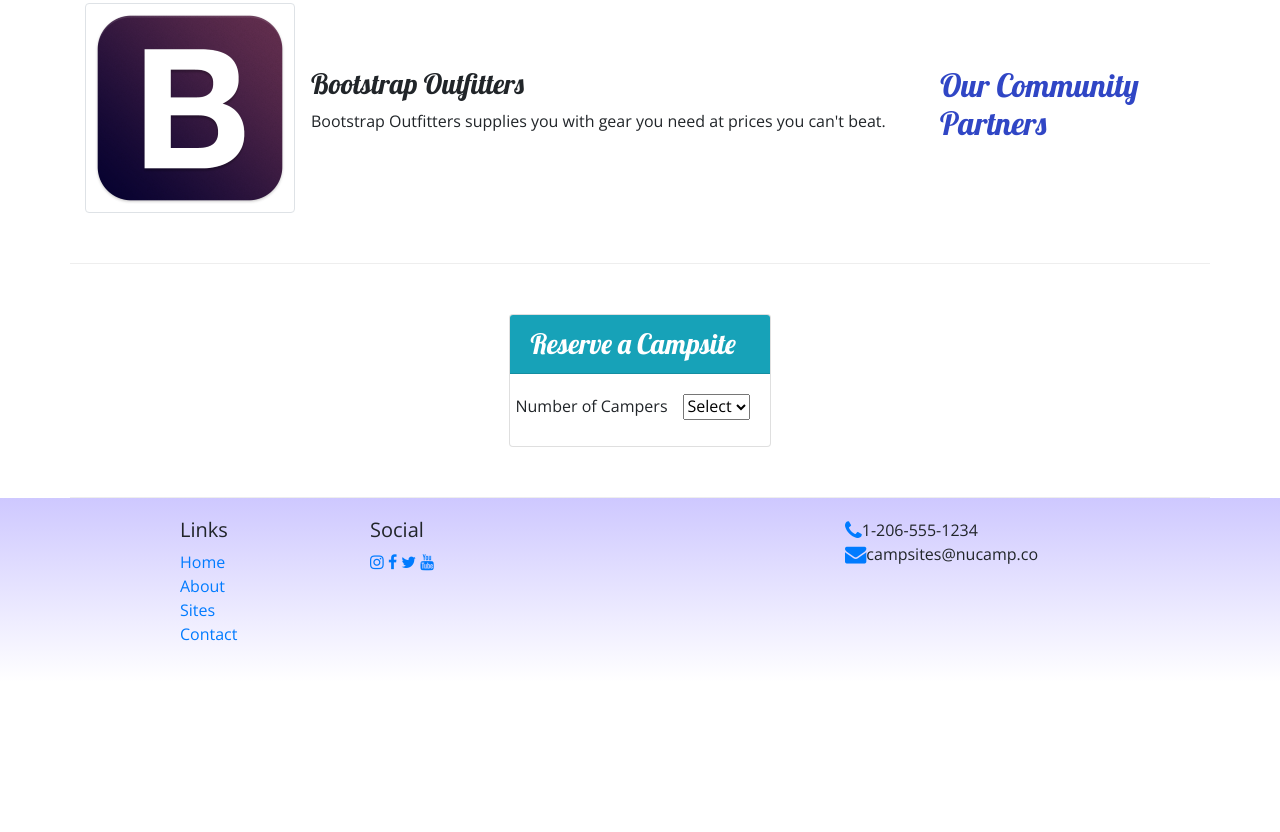
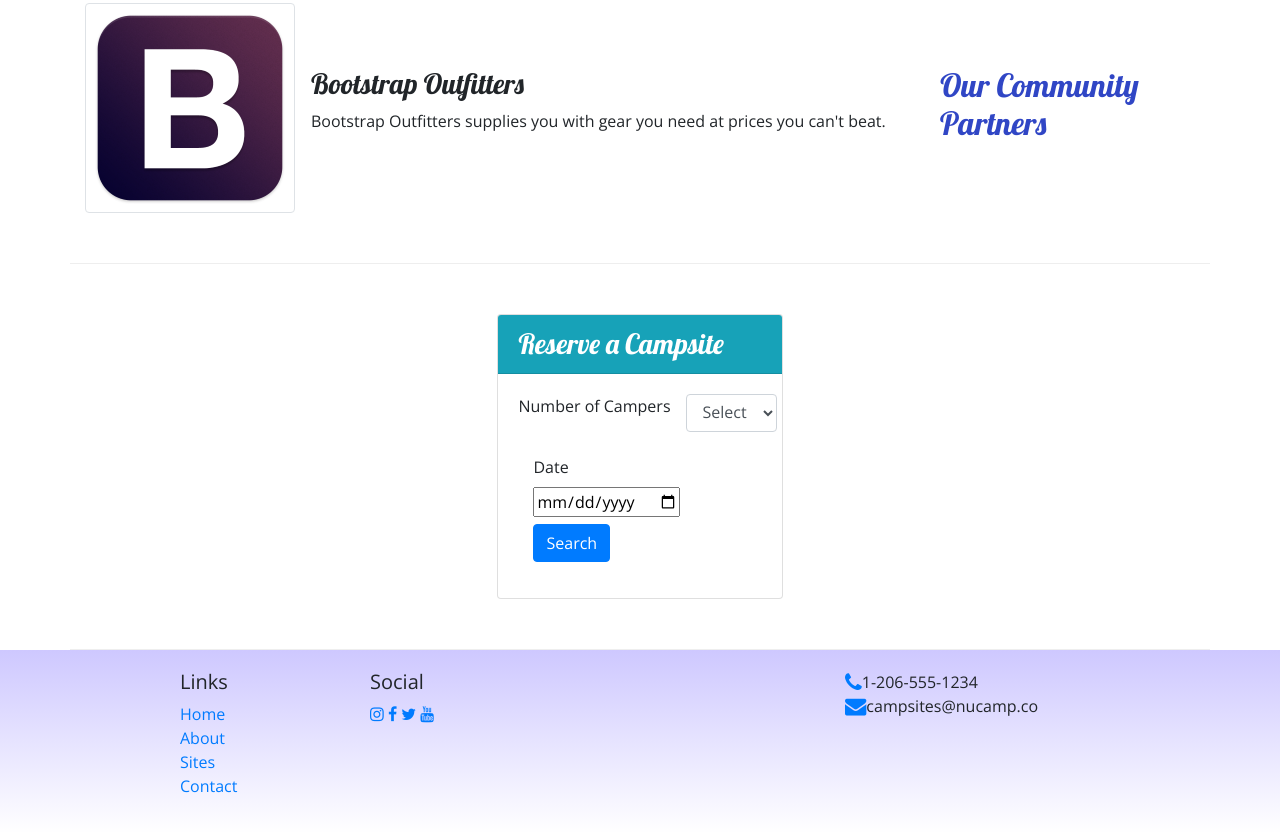
Before and after one commit to BrandonHamburg/NucampProject, a website: page index.html in a window 1280 px wide. Shown: the part 1070-1902 px from the top of the page. Before the commit the page ends 1752 px from the top, so only its background shows below. Drawn offline with nearby package versions, Linux system fonts and the light colour scheme.

Commit message:
Task 2 complete.  Unable to stack label/select columns on XS

```diff
--- a/index.html
+++ b/index.html
@@ -169,11 +169,11 @@
           <div class="card">
             <h3 class="card-header bg-info text-white">Reserve a Campsite</h3>
             <div class="card-body">
-              <form>
-                <div class="row">
-                  <label>Number of Campers</label>
-                  <div class="col">
-                    <select>
+              <form class="form-group col-6-sm">
+                <div class="form-group row">
+                  <label class="col">Number of Campers</label>
+                  <div class="col-6-sm">
+                    <select class="col form-control">
                       <option>Select</option>
                       <option>1</option>
                       <option>2</option>
@@ -184,7 +184,19 @@
                     </select>
                   </div>
                 </div>
-                <div class="row"></div>
+                <div class="col-form-label col-6-sm">
+                  <label class="col" for="date">Date</label>
+                  <div class="col">
+                    <input type="date" id="date" name="date" />
+                  </div>
+                </div>
+                <div>
+                  <div class="col">
+                    <button type="submit" class="btn btn-primary">
+                      Search
+                    </button>
+                  </div>
+                </div>
               </form>
             </div>
           </div>
```
